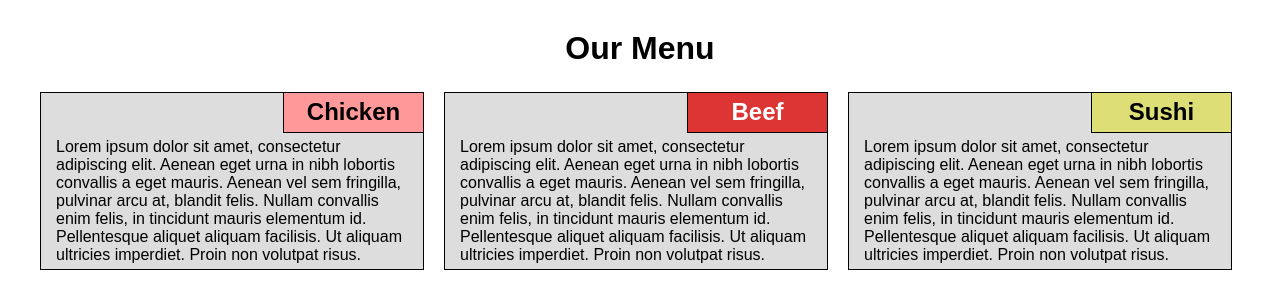
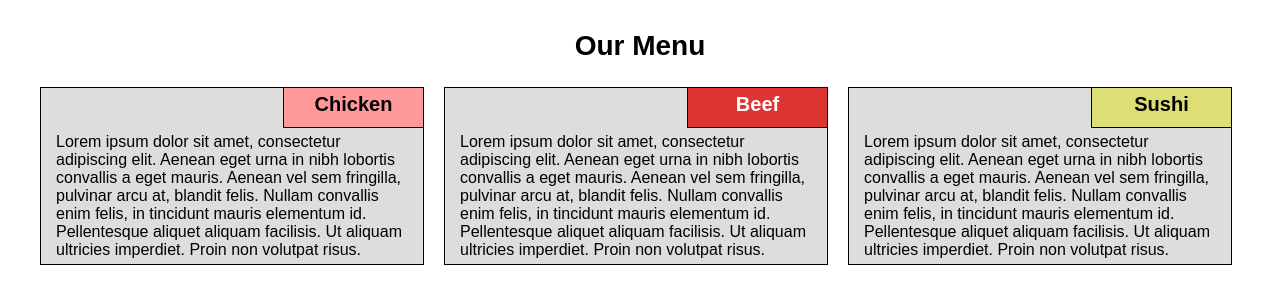
Before and after one commit to QuasiGuru/jhu_coursera, a plain HTML site: page module2-solution/index.html in a window 1280 px wide. Shown: the top 308 px of the page. Drawn offline with Linux system fonts and the light colour scheme.

Commit message:
Font size adjusted

```diff
--- a/module2-solution/styles/style.css
+++ b/module2-solution/styles/style.css
@@ -9,6 +9,7 @@ h1 {
   margin-bottom: 25px;
   text-align: center;
   padding-top: 10px;
+  font-size: 1.75em;
 }
 
 /********* Main Page styles **********/
@@ -34,6 +35,7 @@ h1 {
 	padding-bottom: 5px;
 	margin-right: 20px;
 	margin-bottom: 20px;
+	font-size: 1em;
 }
 
 h2 {
@@ -49,6 +51,7 @@ h2 {
 	padding-right: 15px;
 	padding-top: 5px;
 	padding-bottom: 5px;
+	font-size: 1.25em;
 }
 
 #box1 h2 {
```
